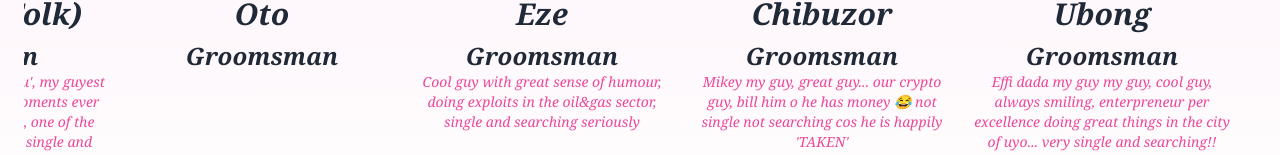
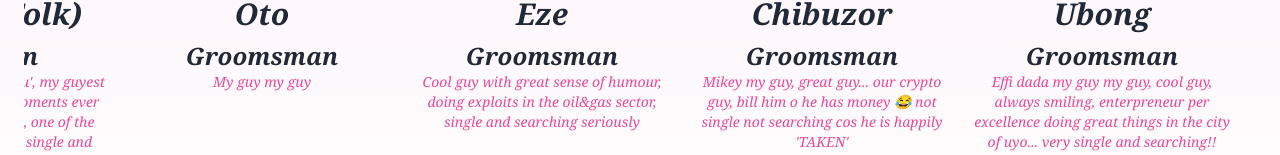
Before and after one commit to MbiatkeEdet/weddingsite, a Next.js app: page /gallery in a window 1280 px wide. Shown: the part 444-599 px from the top of the page. Built offline with nearby package versions, Linux system fonts and the light colour scheme.

Commit message:
updated pages

```diff
--- a/src/app/gallery/page.js
+++ b/src/app/gallery/page.js
@@ -6,7 +6,7 @@ import Navbar from "@/components/Navbar";
 
 const images = [
   { src: "/folk.JPG", title: "Obioha(Folk)",  name: "Best Man", desc: "The money man 'OnyeNku', my guyest guy great guy, no dull moments ever cheerful and supportive, one of the kindest people i know... single and ready to settle down this year Amen" },
-  { src: "/oto.JPG", title: "Oto", name: "Groomsman", desc: "" },
+  { src: "/oto.JPG", title: "Oto", name: "Groomsman", desc: "My guy my guy" },
   { src: "/eze.JPG", title: "Eze", name: "Groomsman", desc:  "Cool guy with great sense of humour, doing exploits in the oil&gas sector, single and searching seriously" },
   { src: "/chibuzor.jpg", title: "Chibuzor", name: "Groomsman", desc: "Mikey my guy, great guy... our crypto guy, bill him o he has money 😂 not single not searching cos he is happily 'TAKEN'" },
   { src: "/uby.jpg", title: "Ubong", name: "Groomsman", desc: "Effi dada my guy my guy, cool guy, always smiling, enterpreneur per excellence doing great things in the city of uyo... very single and searching!!" },
```
